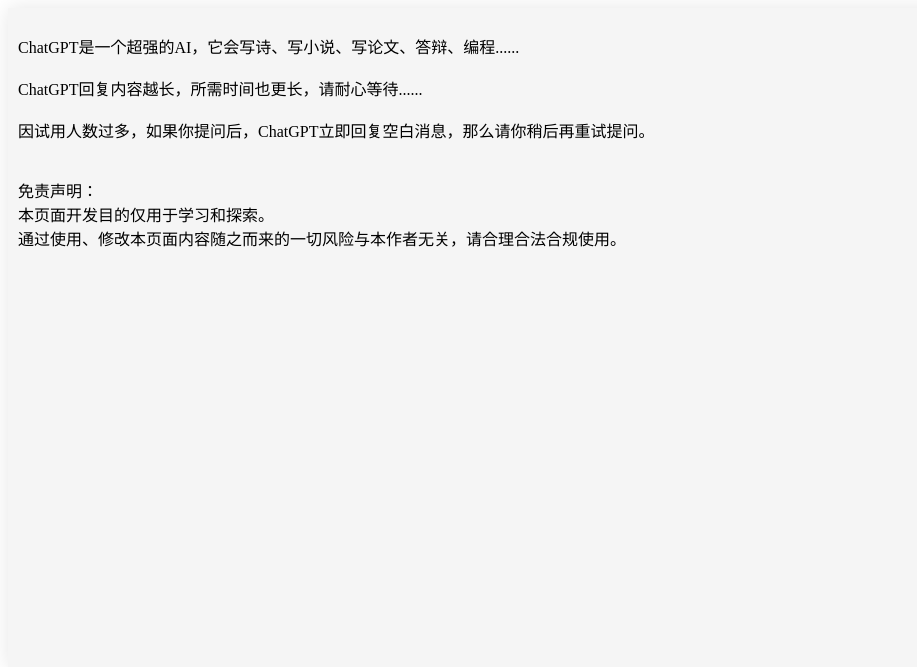
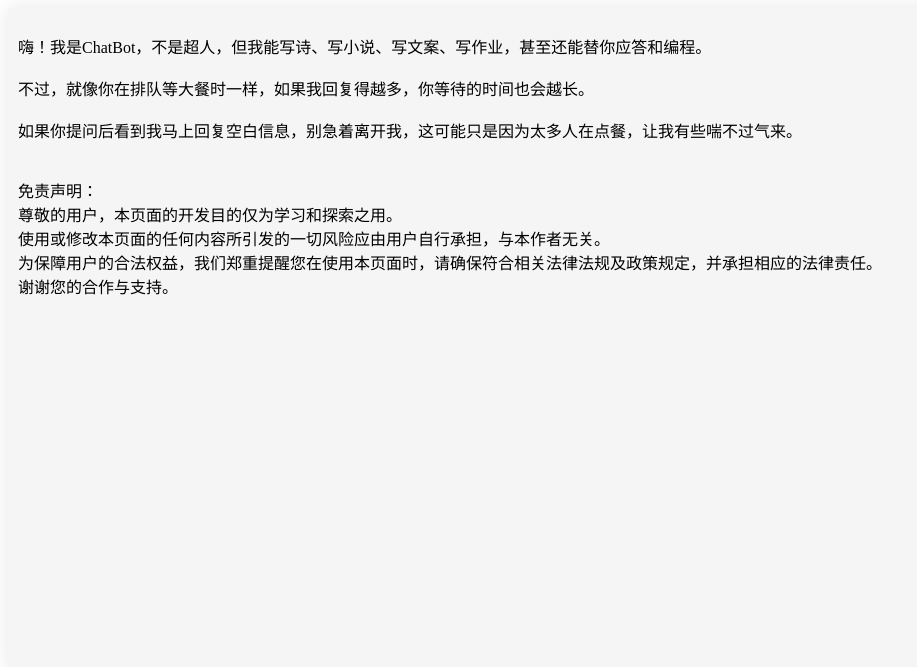
Before and after one commit to yangsan999/chatbot, a Flask app: page / in a window 1280 px wide. Shown: the top 667 px of the page, without its empty margins (0-917 px from the left). Run offline with Flask 2, Linux system fonts and the light colour scheme.

Commit message:
update home.html

```diff
--- a/app.py
+++ b/app.py
@@ -36,4 +36,5 @@
         return render_template('home.html', conversation=session.get('user_conversation', []))
 
 if __name__ == '__main__':
+    #You need to replace host and port
     app.run(host='172.31.22.91', port='80', debug=True)
--- a/static/style.css
+++ b/static/style.css
@@ -59,7 +59,12 @@
     border-radius: 4px;
     background-color: #f8f8f8;
     font-size: 1.2em;
+    resize: vertical;
+    /* 允许垂直缩放 */
+    white-space: normal;
+    /* 允许自动换行 */
 }
+
 
 input[type="submit"] {
     background-color: #4CAF50;
--- a/templates/home.html
+++ b/templates/home.html
@@ -2,7 +2,7 @@
 <html>
 
 <head>
-    <title>ChatGPT Demo</title>
+    <title>ChatBot Demo</title>
     <meta name="viewport" content="width=device-width, initial-scale=1">
     <link rel="stylesheet" type="text/css" href="../static/style.css">
 </head>
@@ -10,12 +10,14 @@
 <body>
     <div class="chat-window" id="chat-window">
         <p>
-            ChatGPT是一个超强的AI，它会写诗、写小说、写论文、答辩、编程......<br><br>
-            ChatGPT回复内容越长，所需时间也更长，请耐心等待......<br><br>
-            因试用人数过多，如果你提问后，ChatGPT立即回复空白消息，那么请你稍后再重试提问。<br><br><br>
+            嗨！我是ChatBot，不是超人，但我能写诗、写小说、写文案、写作业，甚至还能替你应答和编程。<br><br>
+            不过，就像你在排队等大餐时一样，如果我回复得越多，你等待的时间也会越长。<br><br>
+            如果你提问后看到我马上回复空白信息，别急着离开我，这可能只是因为太多人在点餐，让我有些喘不过气来。<br><br><br>
             免责声明：<br>
-            本页面开发目的仅用于学习和探索。<br>
-            通过使用、修改本页面内容随之而来的一切风险与本作者无关，请合理合法合规使用。<br>
+            尊敬的用户，本页面的开发目的仅为学习和探索之用。<br>
+            使用或修改本页面的任何内容所引发的一切风险应由用户自行承担，与本作者无关。<br>
+            为保障用户的合法权益，我们郑重提醒您在使用本页面时，请确保符合相关法律法规及政策规定，并承担相应的法律责任。<br>
+            谢谢您的合作与支持。<br>
         </p>
         {% include 'message.html' %}
     </div>
```
